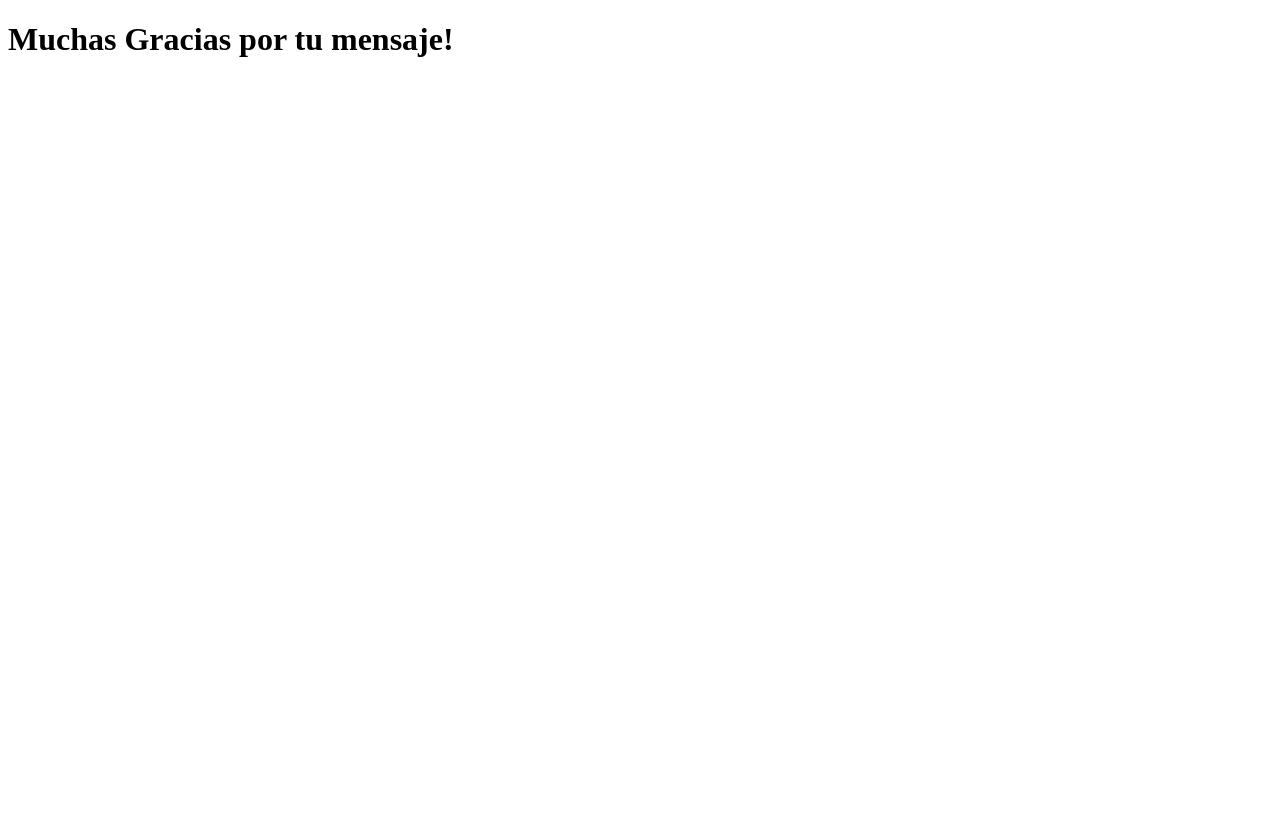
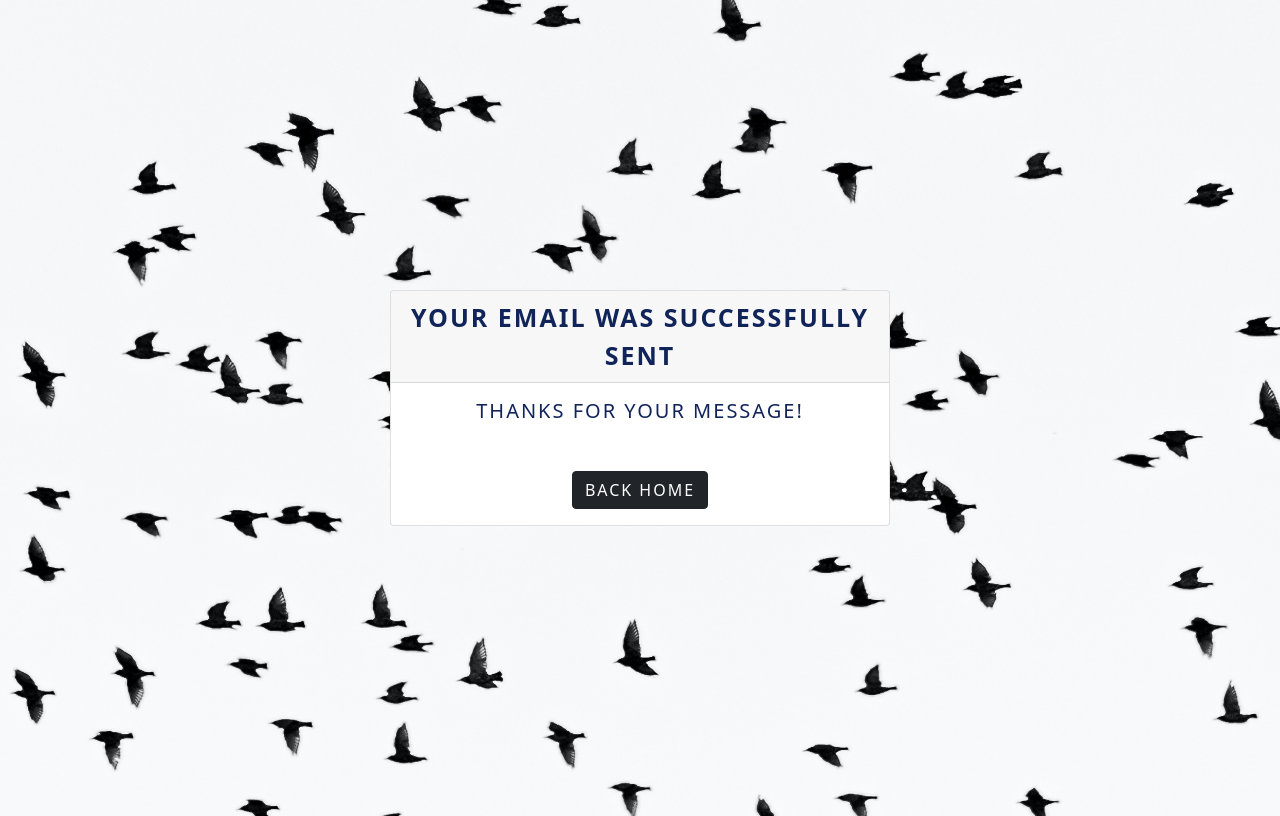
Before and after one commit to morenam9/formularioEmails, a plain HTML site: page thanks/thanks.html in a window 1280 px wide. Drawn offline with nearby package versions, Linux system fonts and the light colour scheme.

Commit message:
Ultimos detalles

```diff
--- a/thanks/thanks.html
+++ b/thanks/thanks.html
@@ -3,9 +3,44 @@
 <head>
 	<meta charset="UTF-8">
 	<meta name="viewport" content="width=device-width, initial-scale=1.0">
+	<link href="https://cdn.jsdelivr.net/npm/bootstrap@5.1.3/dist/css/bootstrap.min.css" rel="stylesheet" integrity="sha384-1BmE4kWBq78iYhFldvKuhfTAU6auU8tT94WrHftjDbrCEXSU1oBoqyl2QvZ6jIW3" crossorigin="anonymous">
 	<title>Thanks you Page</title>
+	<style>
+		body {
+			width: 100%;
+			background: url(./bg-image.jpg) repeat;
+			background-size: cover;
+			display: flex;
+			font-size: 25px;
+			font-weight: 700;
+    		letter-spacing: 2px;
+    		text-transform: uppercase;
+    		color: #11245a;
+		}
+
+		.container {
+			width: 100%;
+		}
+
+		.text-center {
+			width: 500px;
+			margin: 290px auto;
+		}
+	</style>
 </head>
 <body>
-	<h1>Muchas Gracias por tu mensaje!</h1>
+	<div class="container">
+		<div class="card text-center">
+			<div class="card-header">
+				Your email was successfully sent
+			</div>
+			<div class="card-body">
+			  <h5 class="card-title">Thanks for your message!</h5>
+			<br>
+			  <a href="/index.html" class="btn btn-dark">Back Home</a>
+			</div>
+		  </div>
+	</div>
+
 </body>
 </html>
```
Also changed, not shown: index.html (+1 -1 lines), thanks/bg-image.jpg (added).
